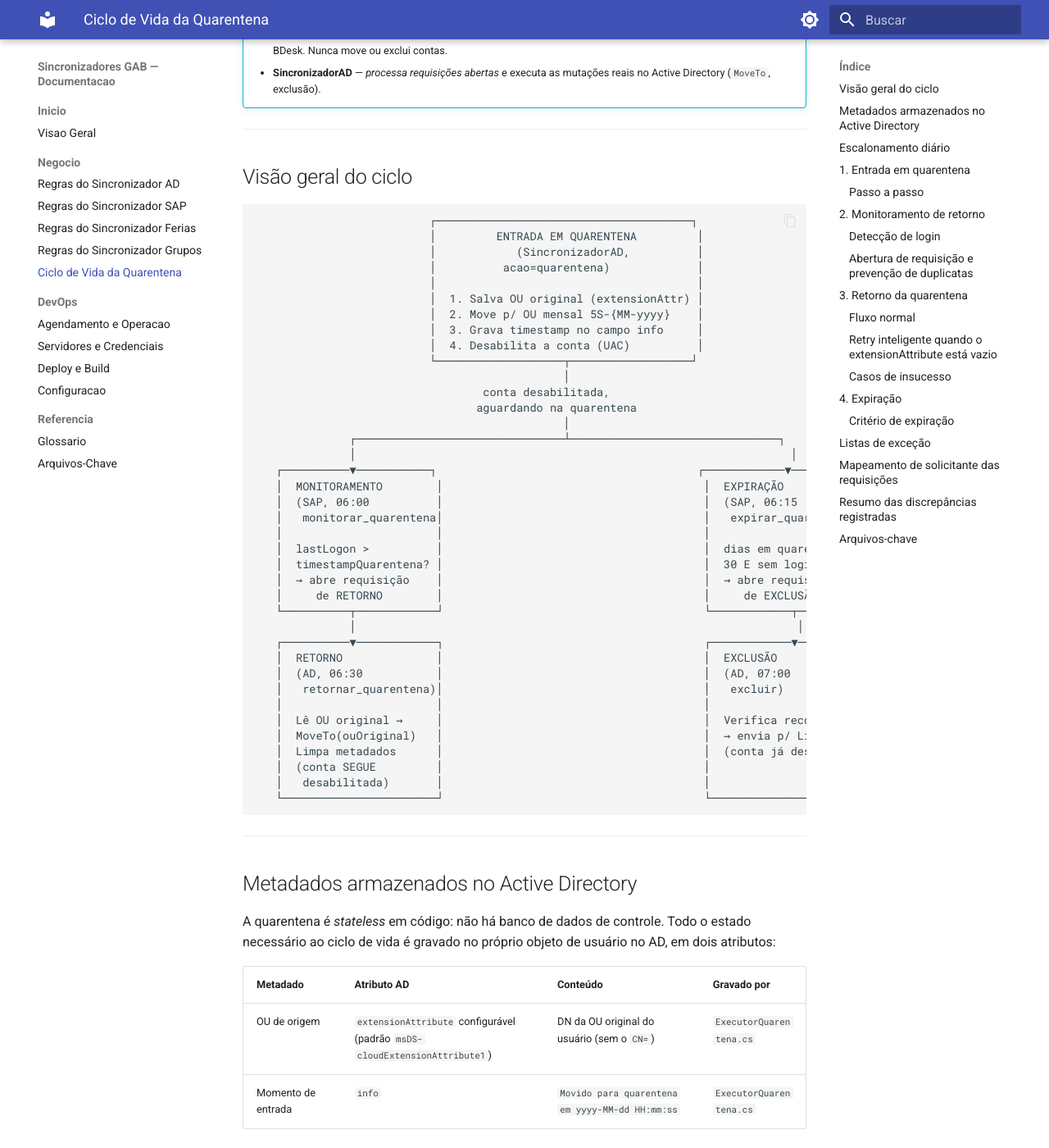
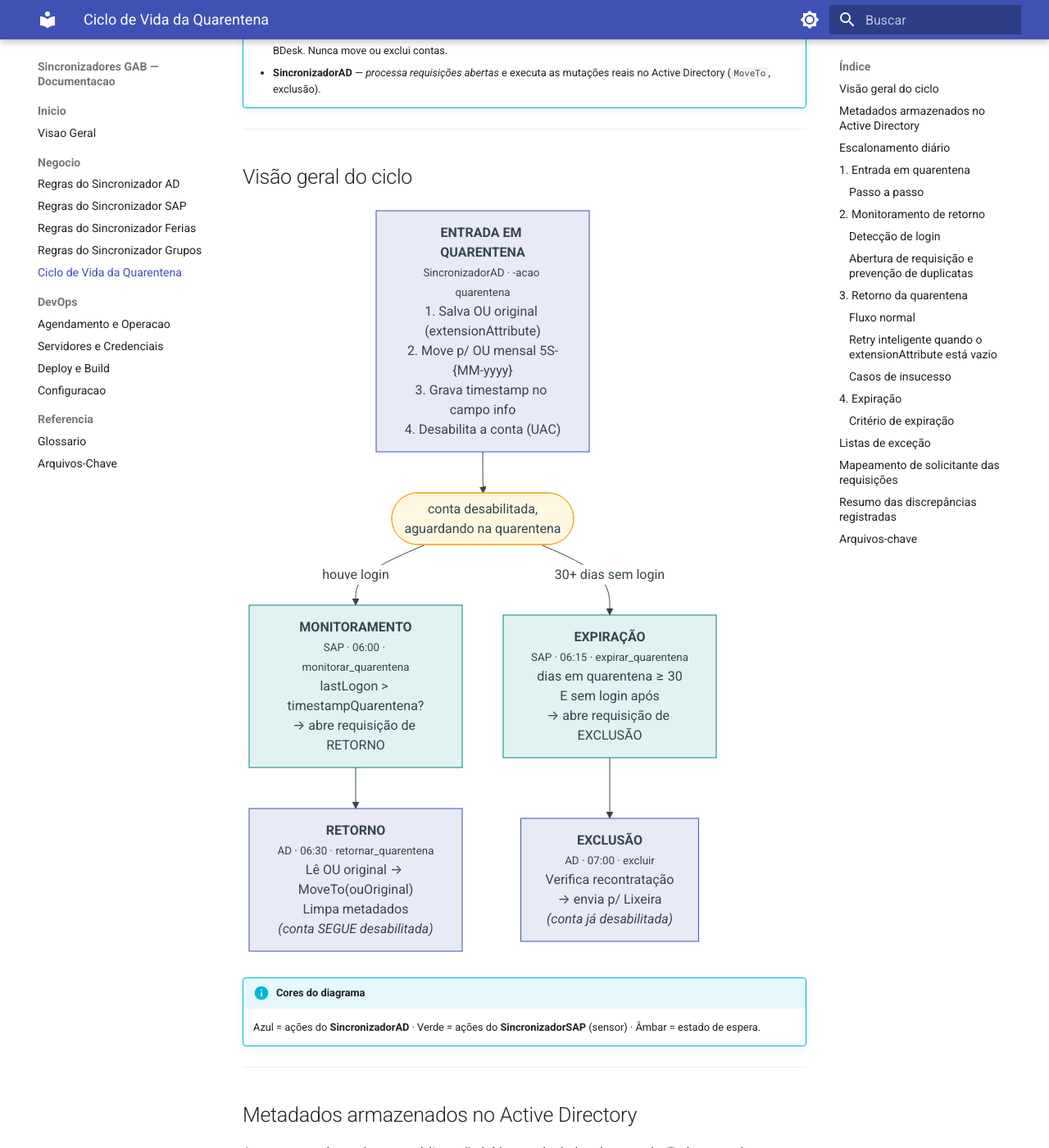
Before and after one commit to bdeskapp/sincronizadores-gab, an MkDocs documentation site: the page built from docs/negocio/ciclo-vida-quarentena.md, in a window 1280 px wide and 1400 px high, scrolled down 465 px. Shown: the whole window at 82% size. Built offline with MkDocs 1.6.1 and Material for MkDocs 9.7.7, drawn with Linux system fonts in a browser that asks for light colours; part of the change alters nothing that is shown; some of the changed text lies outside the part shown.

Commit message:
Converte diagramas do Ciclo de Vida da Quarentena para Mermaid
Substitui os dois diagramas ASCII por Mermaid:
- Visao geral do ciclo: flowchart com entrada -> bifurcacao monitoramento/
  expiracao -> retorno/exclusao, com cores por projeto (AD azul, SAP verde)
  e setas rotuladas com a condicao de transicao.
- Logica de retry quando extensionAttribute vazio: flowchart de decisao com
  losangos (preenchido? / tempo desde UltimaAcaoQuando) e ramos coloridos
  (sucesso / espera / insucesso).

Co-Authored-By: Claude Opus 4.8 (1M context) <noreply@anthropic.com>

````diff
--- a/docs/negocio/ciclo-vida-quarentena.md
+++ b/docs/negocio/ciclo-vida-quarentena.md
@@ -12,46 +12,33 @@ Todo o fluxo é **dirigido por requisições** (requisição-driven): o Sincroni
 
 ## Visão geral do ciclo
 
-```text
-                          ┌──────────────────────────────────────┐
-                          │         ENTRADA EM QUARENTENA         │
-                          │            (SincronizadorAD,          │
-                          │          acao=quarentena)             │
-                          │                                       │
-                          │  1. Salva OU original (extensionAttr) │
-                          │  2. Move p/ OU mensal 5S-{MM-yyyy}    │
-                          │  3. Grava timestamp no campo info     │
-                          │  4. Desabilita a conta (UAC)          │
-                          └───────────────────┬──────────────────┘
-                                              │
-                                  conta desabilitada,
-                                 aguardando na quarentena
-                                              │
-              ┌───────────────────────────────┴───────────────────────────────┐
-              │                                                                 │
-   ┌──────────▼───────────┐                                       ┌────────────▼───────────┐
-   │  MONITORAMENTO        │                                       │  EXPIRAÇÃO              │
-   │  (SAP, 06:00          │                                       │  (SAP, 06:15            │
-   │   monitorar_quarentena│                                       │   expirar_quarentena)   │
-   │                       │                                       │                         │
-   │  lastLogon >          │                                       │  dias em quarentena ≥   │
-   │  timestampQuarentena? │                                       │  30 E sem login após    │
-   │  → abre requisição    │                                       │  → abre requisição      │
-   │     de RETORNO        │                                       │     de EXCLUSÃO         │
-   └──────────┬────────────┘                                       └────────────┬───────────┘
-              │                                                                  │
-   ┌──────────▼────────────┐                                       ┌────────────▼───────────┐
-   │  RETORNO              │                                       │  EXCLUSÃO               │
-   │  (AD, 06:30           │                                       │  (AD, 07:00             │
-   │   retornar_quarentena)│                                       │   excluir)              │
-   │                       │                                       │                         │
-   │  Lê OU original →     │                                       │  Verifica recontratação │
-   │  MoveTo(ouOriginal)   │                                       │  → envia p/ Lixeira     │
-   │  Limpa metadados      │                                       │  (conta já desabilitada)│
-   │  (conta SEGUE         │                                       │                         │
-   │   desabilitada)       │                                       │                         │
-   └───────────────────────┘                                       └─────────────────────────┘
+```mermaid
+flowchart TD
+    ENT["<b>ENTRADA EM QUARENTENA</b><br/><small>SincronizadorAD · -acao quarentena</small><br/>1. Salva OU original (extensionAttribute)<br/>2. Move p/ OU mensal 5S-{MM-yyyy}<br/>3. Grava timestamp no campo info<br/>4. Desabilita a conta (UAC)"]
+
+    ESP(["conta desabilitada,<br/>aguardando na quarentena"])
+    ENT --> ESP
+
+    MON["<b>MONITORAMENTO</b><br/><small>SAP · 06:00 · monitorar_quarentena</small><br/>lastLogon &gt; timestampQuarentena?<br/>→ abre requisição de RETORNO"]
+    EXP["<b>EXPIRAÇÃO</b><br/><small>SAP · 06:15 · expirar_quarentena</small><br/>dias em quarentena ≥ 30<br/>E sem login após<br/>→ abre requisição de EXCLUSÃO"]
+    ESP -- "houve login" --> MON
+    ESP -- "30+ dias sem login" --> EXP
+
+    RET["<b>RETORNO</b><br/><small>AD · 06:30 · retornar_quarentena</small><br/>Lê OU original → MoveTo(ouOriginal)<br/>Limpa metadados<br/><i>(conta SEGUE desabilitada)</i>"]
+    DEL["<b>EXCLUSÃO</b><br/><small>AD · 07:00 · excluir</small><br/>Verifica recontratação<br/>→ envia p/ Lixeira<br/><i>(conta já desabilitada)</i>"]
+    MON --> RET
+    EXP --> DEL
+
+    classDef ad fill:#e8eaf6,stroke:#3f51b5,color:#1a237e;
+    classDef sap fill:#e0f2f1,stroke:#00897b,color:#004d40;
+    classDef estado fill:#fff8e1,stroke:#f9a825,color:#e65100;
+    class ENT,RET,DEL ad;
+    class MON,EXP sap;
+    class ESP estado;
 ```
+
+!!! info "Cores do diagrama"
+    Azul = ações do **SincronizadorAD** · Verde = ações do **SincronizadorSAP** (sensor) · Âmbar = estado de espera.
 
 ---
 
@@ -193,16 +180,31 @@ Implementado em `src/SincronizadorAd/Executores/ExecutorRetornarQuarentena.cs`.
 
 O `extensionAttribute` pode aparecer vazio em uma execução por replicação ainda não propagada no AD. Para não marcar insucesso prematuramente, o executor aplica um intervalo de retry — mas **apenas neste cenário específico**:
 
-```text
-Ao processar uma requisição de retorno:
-  Se extensionAttribute está PREENCHIDO
-      → move de volta à OU original e limpa metadados (fluxo normal)
-  Se extensionAttribute está VAZIO
-      → lê UltimaAcaoQuando da requisição
-        Se última ação há MENOS de 12h
-            → ignora a requisição (retentará na próxima execução)
-        Se última ação há 12h+  OU  data indisponível
-            → marca INSUCESSO
+```mermaid
+flowchart TD
+    INI(["Processar requisição<br/>de retorno"])
+    Q1{"extensionAttribute<br/>preenchido?"}
+    INI --> Q1
+
+    OK["Move de volta à OU original<br/>e limpa metadados<br/><i>(fluxo normal, sem espera)</i>"]
+    Q1 -- "Sim" --> OK
+
+    Q2{"UltimaAcaoQuando<br/>há quanto tempo?"}
+    Q1 -- "Não (vazio)" --> Q2
+
+    IGN["<b>Ignora</b> a requisição<br/><i>(retenta na próxima execução)</i>"]
+    FAIL["<b>INSUCESSO</b>"]
+    Q2 -- "&lt; 12h" --> IGN
+    Q2 -- "≥ 12h ou data indisponível" --> FAIL
+
+    classDef sucesso fill:#e8f5e9,stroke:#2e7d32,color:#1b5e20;
+    classDef espera fill:#fff8e1,stroke:#f9a825,color:#e65100;
+    classDef erro fill:#ffebee,stroke:#c62828,color:#b71c1c;
+    classDef decisao fill:#e3f2fd,stroke:#1565c0,color:#0d47a1;
+    class OK sucesso;
+    class IGN espera;
+    class FAIL erro;
+    class Q1,Q2 decisao;
 ```
 
 A constante é fixa em código: `IntervaloMinimoEntreExecucoes = TimeSpan.FromHours(12)` (`ExecutorRetornarQuarentena.cs` linha 15). A lógica está nas linhas 29-47.
````
